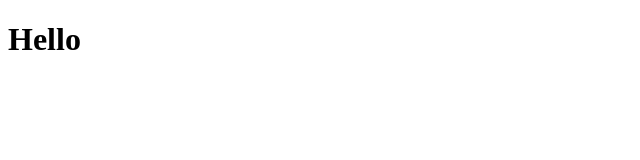
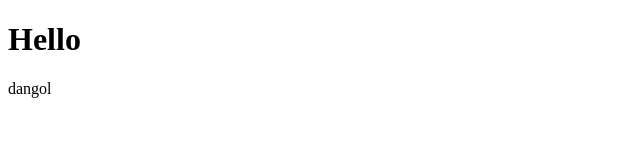
Before and after one commit to Romandangol/test-day-1, a plain HTML site: page index.html in a window 1280 px wide. Shown: the full height of the page, 0-640 px from the left. Drawn offline with Linux system fonts and the light colour scheme.

Commit message:
dangol added

```diff
--- a/index.html
+++ b/index.html
@@ -7,5 +7,6 @@
 </head>
 <body>
     <h1>Hello</h1>
+    <p>dangol</p>
 </body>
 </html>
```
